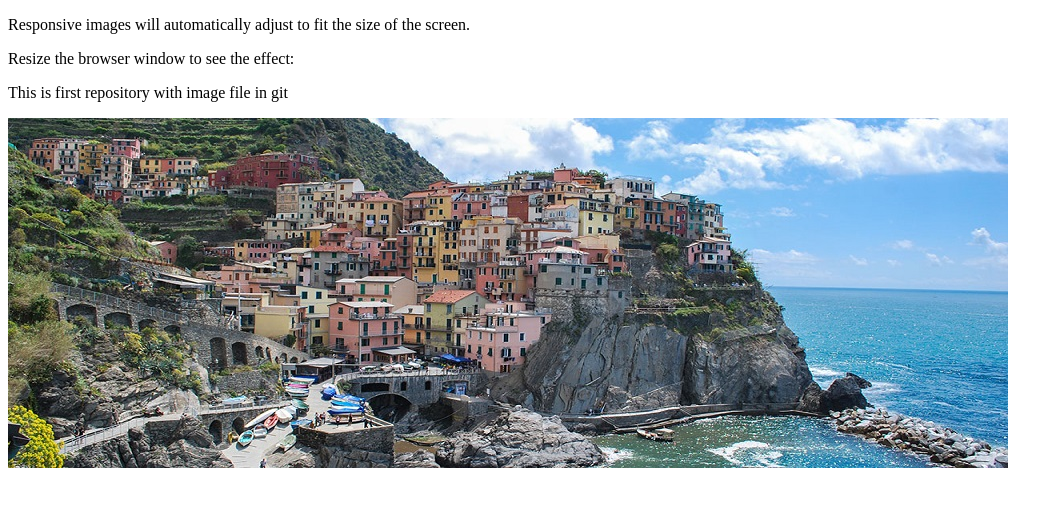
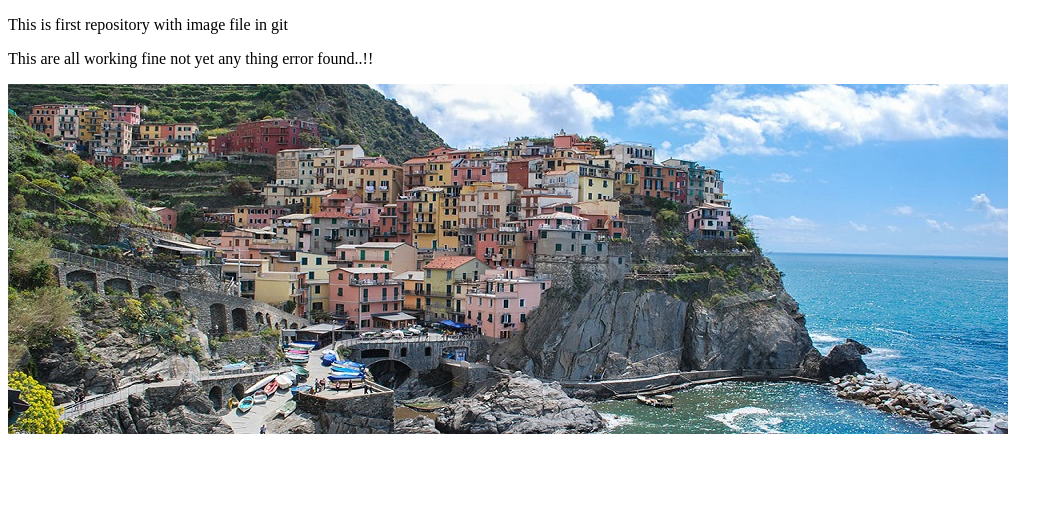
Before and after one commit to JaySanghavi1809/mysql_task_assign, a plain HTML site: page index.html in a window 1280 px wide. Shown: the whole page, without its empty margins (0-1063 px from the left). Drawn offline with Linux system fonts and the light colour scheme.

Commit message:
index file update

```diff
--- a/index.html
+++ b/index.html
@@ -12,9 +12,9 @@
         }
         </style>
 </head>
-<body><p>Responsive images will automatically adjust to fit the size of the screen.</p>
-    <p>Resize the browser window to see the effect:</p>
+<body>
     <P>This is first repository with image file in git </P>
+    <p>This are all working fine not yet any thing error found..!!</p>
 
     <img src="img_5terre_wide.jpg" alt="Cinque Terre" width="1000" height="300">
 
```
